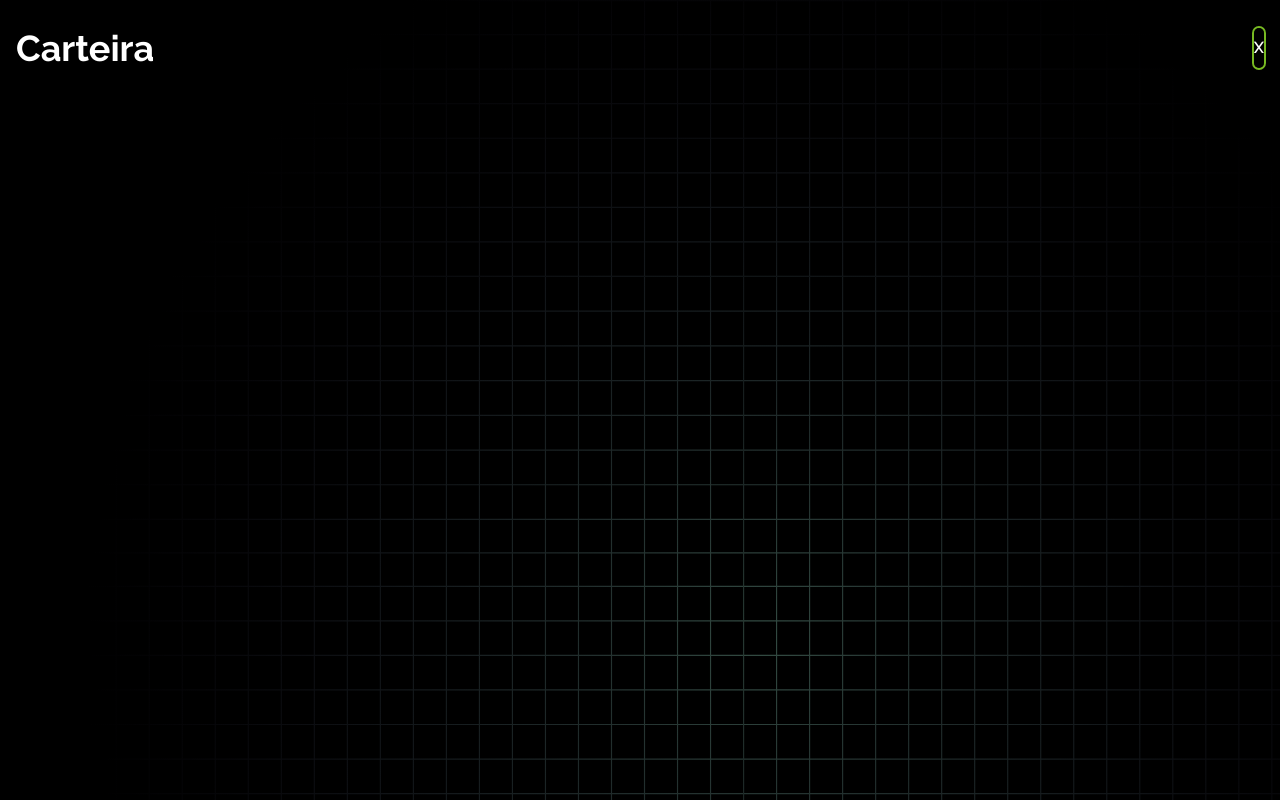
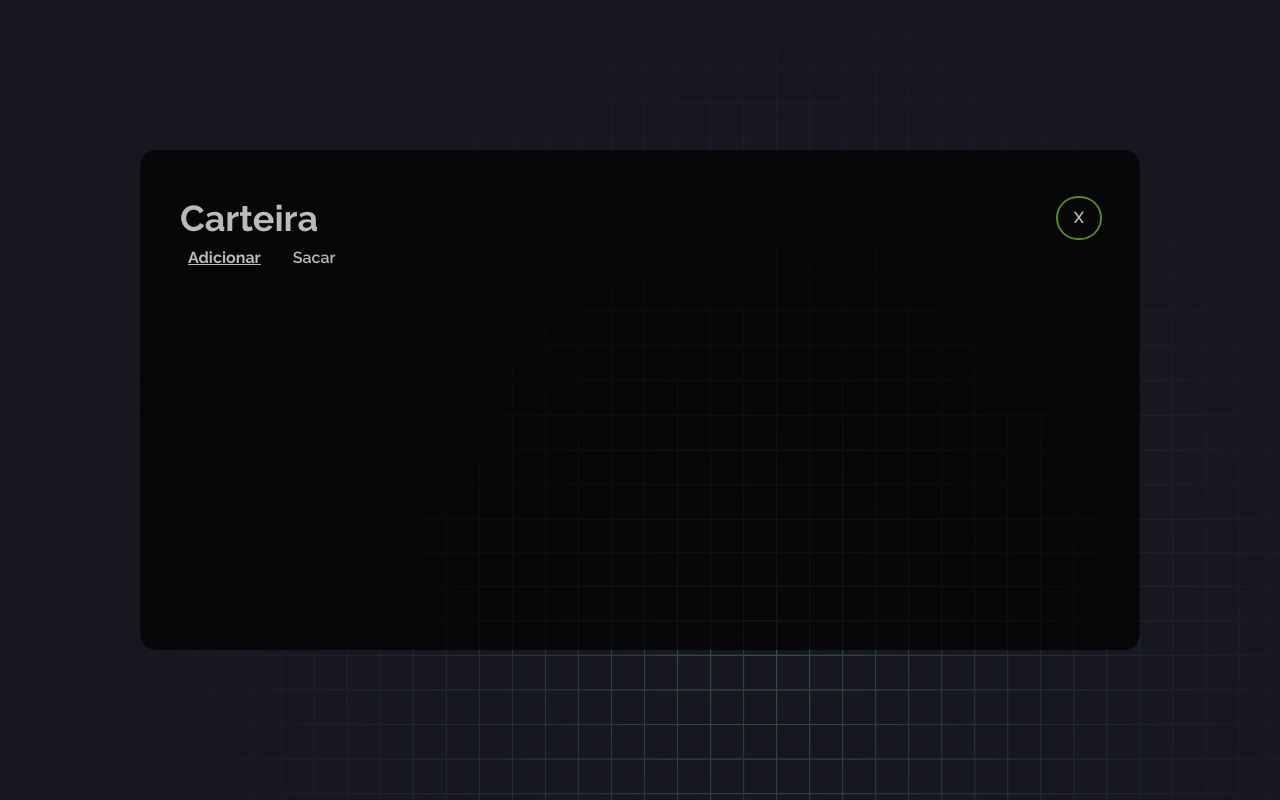
Before and after one commit to ONESOFT-OS/BetBall, a React (Vite) app in the folder frontend/: page /deposit in a window 1280 px wide. Built offline with nearby package versions, Linux system fonts and the light colour scheme.

Commit message:
add: tela de deposito de crédito

```diff
--- a/frontend/src/pages/Deposit.tsx
+++ b/frontend/src/pages/Deposit.tsx
@@ -1,12 +1,25 @@
+import { Link } from "react-router-dom";
 import { Button } from "../components/Button";
 import { Heading } from "../components/Heading";
+import { Text } from "../components/Text";
 
 export function Deposit(){
     return(
-        <div  className=" w-screen h-screen bg-[url('../assets/Gradient.svg')] bg-black">
-            <div className="flex flex-row justify-between pt-7 px-4">
-                <Heading size="xlg"> Carteira</Heading>
-                <Button mode="closer">X</Button>
+        <div  className="bg-[url('../assets/Gradient.svg')] bg-gray-900 min-w-screen min-h-screen  max-h-full max-w-full flex items-center justify-center">
+                <div className="bg-black w-[1000px] h-[500px] min-h-max min-w-max flex flex-col rounded-2xl opacity-70">
+                <header className="flex flex-row justify-between pt-12 px-10">
+                    <Heading size="xlg"> Carteira</Heading>
+                    <Button mode="closer" className="px-4">X</Button>
+                </header>
+
+                <div className="flex flex-row pt-2 px-12 space-x-8">
+                    <Text size="lg"   className="text-green-500 underline font-bold " ><Link to={'/'}>Adicionar</Link></Text>
+                    <Text size="lg"   className="font-semibold hover:text-green-500" ><Link to={'/'}>Sacar</Link></Text>
+                </div>
+
+                <div>
+
+                </div>
             </div>
         </div>
     )
```
